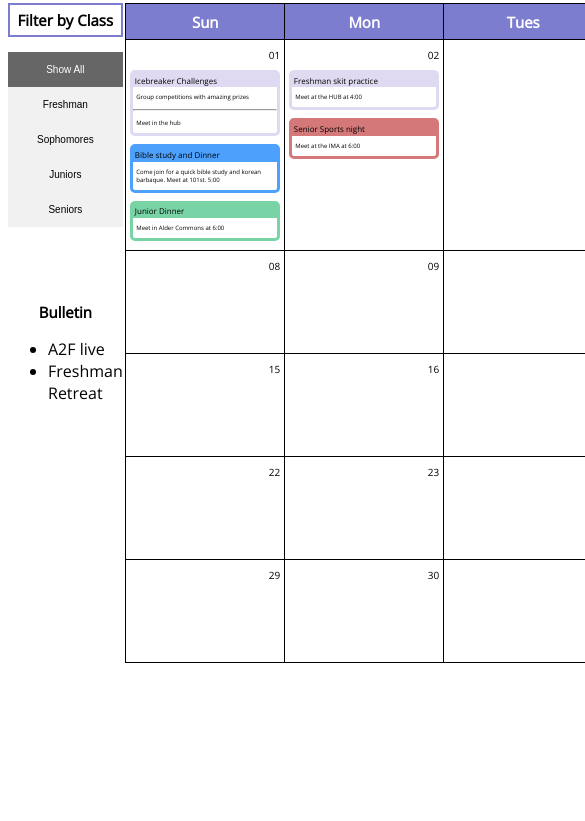
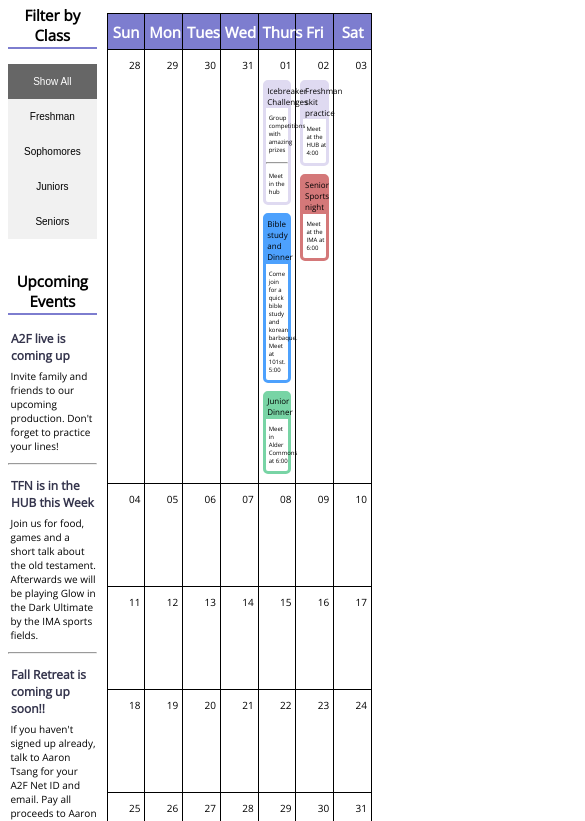
Before and after one commit to gp-seattle/gp-calendar, a plain HTML site: page data/GracepointCalendar.html in a window 390 px wide. Shown: the part 204-1025 px from the top of the page, 585 px wide, since content can reach past the window. Before the commit the page ends 875 px from the top, so only its background shows below. Drawn offline with nearby package versions, Linux system fonts and the light colour scheme; a web font is replaced by a local one.

Commit message:
Fixed responsiveness and bulletin edits

```diff
--- a/data/GracepointCalendar.css
+++ b/data/GracepointCalendar.css
@@ -2,7 +2,7 @@ body {
   font-family: 'Open Sans', sans-serif;
   background-color: white;
   display: flex;
-  flex-direction: column;
+  flex-flow: column;
 }
 h1 {
   font-family: 'Encode Sans Condensed', serif;
@@ -16,11 +16,10 @@ h1 {
 }
 h2 {
   //Month
-  /* font-family: 'Encode Sans', sans-serif; */
 font-family: 'Encode Sans Condensed', sans-serif;
   color: white;
   font-size: 2rem;
-  text-align: center;
+  text-align: left;
   font-weight: bolder;
   background-color: #4A4AAD;
   padding: 20px 10px;
@@ -40,20 +39,15 @@ h3 {          //filter label
   font-size: 15px;
   text-align: center;
 
-
 }
 
 td, tr {
-  /* font-family: "HelveticaNeue-Light", "Helvetica Neue Light", "Helvetica Neue", Helvetica, Arial, "Lucida Grande", sans-serif; */
-  /* font-family: 'Encode Sans', sans-serif; */
 font-family: 'Open sans', sans-serif;
-    /* font-family:verdana, sans-serif; */
 }
 p {
   display: block;
   font-size: 10px;
   margin-left: 0.25em;
-
 
 }
 .row {
@@ -68,11 +62,11 @@ p {
 }
 .Filter{
   margin-top:0em;
-  padding: 5px;
+  padding: 2px;
   background color: white;
-  border-style:solid;
+  border-bottom-style:solid;
   border-color: #7d7dcf;
-  border-width: 2px;
+  border-width: 2.5px;
 }
 .filterDiv{
   display: none; /*hidden by default*/
@@ -81,26 +75,30 @@ p {
   display: block; /*should show the card once activated*/
 }
 .Bulletin {
-  margin-top: 5em;
+  margin-top: 2em;
+  padding: 2px;
   background-color: white;
+  border-bottom-style: solid;
+  border-color: #7d7dcf;
+  border-width: 2.5px;
 }
 .tableflex{
-  /* width: 100vw; */
+  display: flex;
+  flex-direction:column;
+  flex: 1 1 0;
+  padding: 10px;
 }
 
 table {
-  /* table-layout: fixed; */
-  /* width:80vw; */
+  height: 100%;
+  width: 100%;
+  table-layout: fixed;
+
 }
 
 table, th, td {
   border: 0.5px solid #000;
   border-collapse: collapse;
-}
-
-
-tr {
-  min-height:100px;
 }
 
 th, td {
@@ -109,31 +107,35 @@ th, td {
   padding-left: 0.25em;
   padding-right: 0.25em;
 }
-td{
-  /* display:in-block; troubleshooting */
-  vertical-align: top;
-  min-width:150px;
-  max-width:100%;
-  min-height: 15em;
-  height: 100px;
+
+tr {
+  min-height:100px;
 }
 
 th{
+  display:table-cell;
   padding-top: 0.5em;
   padding-bottom: 0.5em;
 
 }
+td{
+  vertical-align: top;
+  min-height: 15em;
+  height: 100px; */
+
+}
+
 
 
 .dayofweek {
   font-size:15px;
-  /* background-color: #ddd; */
   background-color:#7d7dcf;
   color:white;
 }
 
 
 .event-card {
+  flex-grow:1;
   border-radius: 5px;
   border-width: 10px;
   margin: 0.5em 0 0.5em 0;
@@ -142,6 +144,7 @@ th{
   padding-right: 0em;
 }
 .summary {
+  flex-grow:1;
   margin: 0;
   padding-top: 0.2em;
   padding-bottom: 0.2em;
@@ -150,6 +153,7 @@ th{
   font-size:8px;
 }
 .datespan {
+  flex-grow: 1;
   font-size: 10px;
   text-align: right;
   padding-top: 0.2em;
@@ -208,3 +212,16 @@ th{
   background-color: #666;
   color: white;
 }
+
+.blnheader{
+  color:#34344c;
+  font-size: 12px;
+  font-weight: 600;
+  margin-bottom: 5px;
+
+}
+.blndescription{
+  font-size: 10px;
+  font-style:300;
+  margin-top: 5px;
+}
--- a/data/GracepointCalendar.html
+++ b/data/GracepointCalendar.html
@@ -26,17 +26,19 @@
 			</div>
 
 			<!-- /*This is the Bulletin*/ -->
-			<h3 class="Bulletin"> Bulletin </h3>
-				<ul>
-					<li> A2F live </li>
-					<li> Freshman Retreat </li>
-				</ul>
-		</div>
-		<div class="spacing">
-			<p> </p>
+			<h3 class="Bulletin"> Upcoming Events </h3>
+			<p class= "blnheader"> A2F live is coming up </p>
+			<p class= "blndescription"> Invite family and friends to our upcoming production. Don't forget to practice your lines! </p>
+			<hr>
+			<p class= "blnheader"> TFN is in the HUB this Week </p>
+			<p class= "blndescription"> Join us for food, games and a short talk about the old testament. Afterwards we will be playing Glow in the Dark Ultimate by the IMA sports fields.
+			<hr>
+			<p class= "blnheader"> Fall Retreat is coming up soon!! </p>
+			<p class= "blndescription"> If you haven't signed up already, talk to Aaron Tsang for your A2F Net ID and email. Pay all proceeds to Aaron Tsang at his personal venmo. This is not a scam. This is a legit description. See you all there!! </p>
 		</div>
 		<div class = "tableflex"> <!--this class is essentially useless-->
-  		<table>
+			<!-- <h2> August</h2> -->
+  		<table class= "calendar card">
 
 	     	<tr class="dayofweek"> <!-- Day of the week -->
 				 	<th>Sun</th>
@@ -48,7 +50,19 @@
 	       	<th>Sat</th>
 	    	</tr>
 
-    	<tr> <!-- Day 1 - 7 -->
+	    	<tr> <!-- Day 28 - 3 -->
+					<td>
+						<div class= "datespan"> 28 </div>
+					</td>
+					<td>
+						<div class= "datespan"> 29 </div>
+					</td>
+					<td>
+						<div class= "datespan"> 30 </div>
+					</td>
+					<td>
+						<div class= "datespan"> 31 </div>
+					</td>
 	      	<td>
 						<div class= "datespan"> 01 </div>
 						<div class= "filterDiv freshman event-card">
@@ -80,6 +94,9 @@
 	      	<td>
 						<div class= "datespan" > 03 </div>
 					</td>
+	   		</tr>
+
+	    	<tr> <!-- Day 4 - 10 -->
 					<td>
 						<div class= "datespan" > 04 </div>
 					</td>
@@ -92,9 +109,6 @@
 	      	<td>
 						<div class= "datespan"> 07 </div>
 					</td>
-   	</tr>
-
-    	<tr> <!-- Day 8 - 14 -->
 					<td>
 						<div class= "datespan" > 08 </div>
 					</td>
@@ -104,6 +118,10 @@
 	      	<td>
 						<div class= "datespan" > 10 </div>
 					</td>
+
+	    	</tr>
+
+	    	<tr> <!-- Day 11 - 17 -->
 					<td>
 						<div class= "datespan" > 11 </td>
 					</td>
@@ -116,9 +134,6 @@
 					<td>
 						<div class= "datespan"> 14 </div>
 					</td>
-    	</tr>
-
-    	<tr> <!-- Day 15 - 21 -->
 					<td>
 						<div class= "datespan" > 15 </div>
 					</td>
@@ -128,6 +143,8 @@
 	      	<td>
 						<div class= "datespan" > 17 </div>
 					</td>
+	    	</tr>
+				<tr> <!-- Day 18- 24 -->
 					<td>
 						<div class= "datespan" > 18 </td>
 					</td>
@@ -140,8 +157,6 @@
 					<td>
 						<div class= "datespan"> 21 </div>
 					</td>
-    	</tr>
-			<tr> <!-- Day 22 - 28-->
 					<td>
 						<div class= "datespan" > 22 </div>
 					</td>
@@ -151,6 +166,8 @@
 					<td>
 						<div class= "datespan" > 24 </div>
 					</td>
+				</tr>
+				<tr> <!-- Day 25 - 331 -->
 					<td>
 						<div class= "datespan" > 25 </div>
 					</td>
@@ -163,13 +180,15 @@
 					<td>
 						<div class= "datespan" > 28 </div>
 					</td>
-				<tr>
 					<td>
 						<div class= "datespan" > 29 </div>
 					</td>
 					<td>
 						<div class= "datespan" > 30 </div>
+					</td>						<td>
+						<div class= "datespan"> 31 </div>
 					</td>
+				</tr>
 
   		</table>
 		</div>
```
Lines whose indentation alone changed are shown as unchanged.
